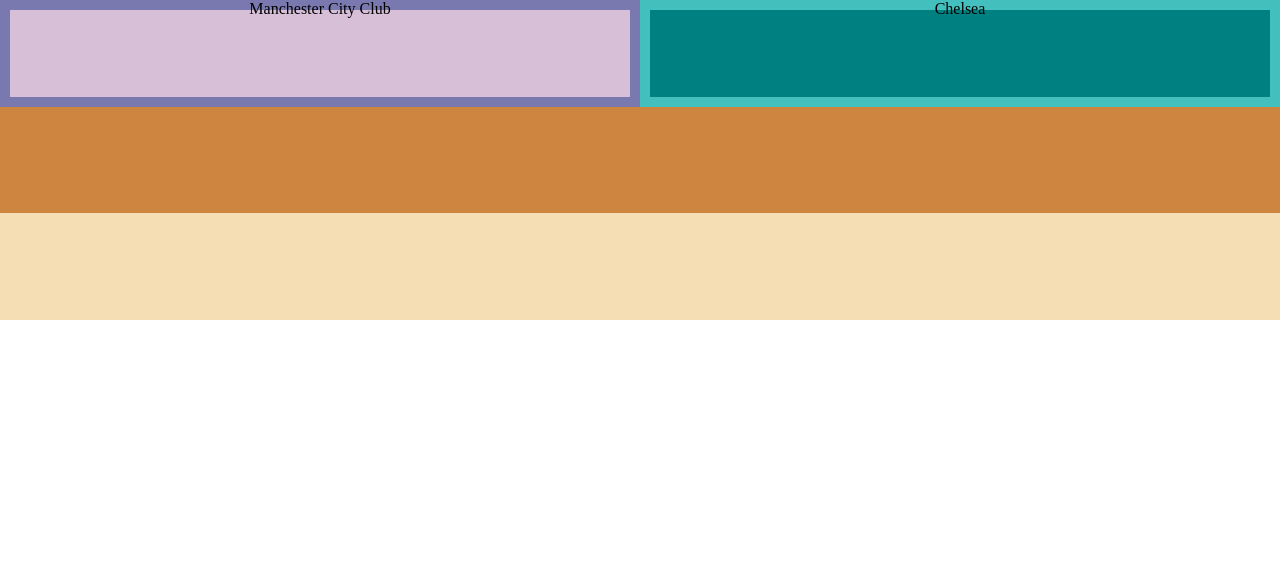
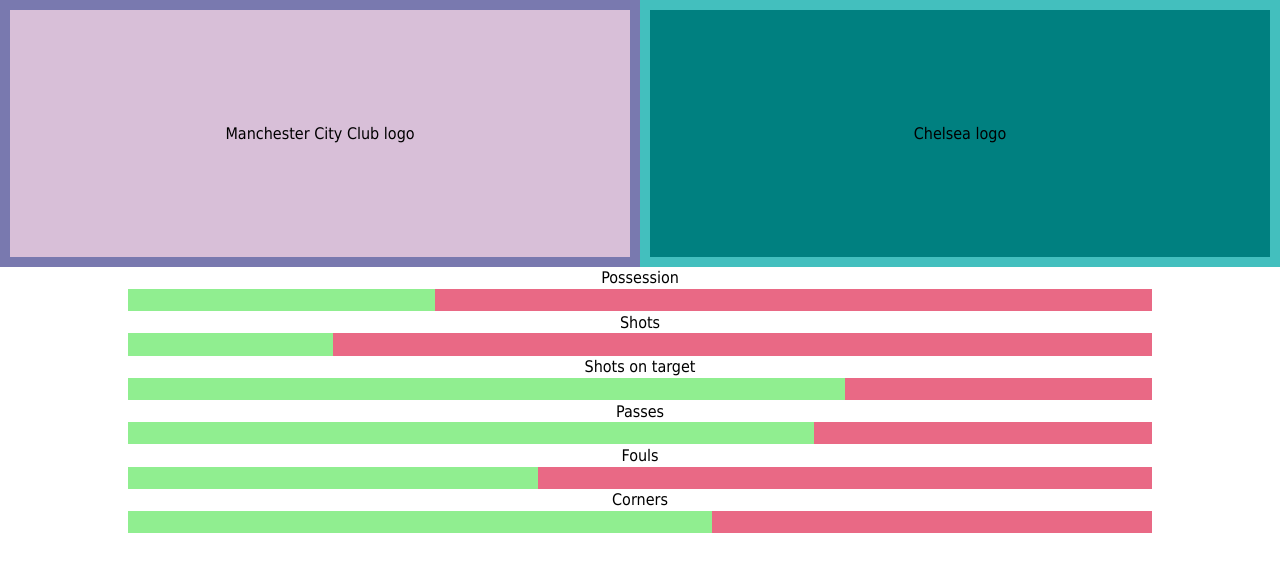
Before and after one commit to madkonti/football, a plain HTML site: page index.html in a window 1280 px wide. Drawn offline with Linux system fonts and the light colour scheme.

Commit message:
test commit

```diff
--- a/css/style.css
+++ b/css/style.css
@@ -1,13 +1,14 @@
 * {
 	margin: 0;
 	padding: 0;
+	font-family:Tahoma;
     list-style-type: none;
-	font-family: "Times New Roman";
     -webkit-margin-before: 0;
     -webkit-margin-after: 0;
     -webkit-margin-start: 0;
     -webkit-margin-end: 0;
 	-webkit-padding-start: 0;
+	text-align: center;
 
 }
 
@@ -17,13 +18,8 @@
 .container {
 display: flex;
 flex-direction: column;
-background-color: red;
 width: 100%;
-height: 20em;
-}
-
-.container div {
-
+height: 50em;
 }
 
 
@@ -34,8 +30,22 @@
 }
 
 .input {
+	flex: 1;
+	//background-color: rgb(191, 204, 218);
+}
+
+.stat {
+display: flex;
+flex-direction: column;
 flex: 1;
-background-color: peru;
+}
+
+.stat-title {
+	flex: 1;
+}
+
+.stat-value {
+	flex: 1;
 }
 
 .result {
@@ -47,10 +57,14 @@
 	flex: 1;
 }
 
+
+
+
 .team-one {
 background-color: thistle;
 box-shadow: 0 0 0 10px #7979af inset;
 }
+
 
 .team-two {
 	background-color: teal;
@@ -58,7 +72,90 @@
 }
 
 .logos p {
-text-align: center;
-line-height: inherit;
-vertical-align: 50%;
+	position: relative;
+	text-align: center;
+	left: 50%;
+	top: 50%;
+	transform: translate(-50%, -50%);
 }
+
+.stat-title {
+	display: flex;
+	align-items: center;
+	justify-content: center;
+}
+
+
+.stat-value {
+	display: flex;
+}
+
+
+.stat-breakdown {
+	display: flex;
+	width: 80%;
+	background-color: khaki;
+	margin: 0 auto;
+
+}
+
+.possession-1 {
+	width: 30%;
+	background-color: lightgreen;
+}
+
+.possession-2 {
+	width: 70%;
+	background-color: rgb(233, 105, 133);
+}
+
+
+.shots-1 {
+	width: 20%;
+	background-color: lightgreen;
+}
+
+.shots-2 {
+	width: 80%;
+	background-color: rgb(233, 105, 133);
+}
+
+.shotsontarget-1 {
+	width: 70%;
+	background-color: lightgreen;
+}
+
+.shotsontarget-2 {
+	width: 30%;
+	background-color: rgb(233, 105, 133);
+}
+
+.passes-1 {
+	width: 67%;
+	background-color: lightgreen;
+}
+
+.passes-2 {
+	width: 33%;
+	background-color: rgb(233, 105, 133);
+}
+
+.fouls-1 {
+	width: 40%;
+	background-color: lightgreen;
+}
+
+.fouls-2 {
+	width: 60%;
+	background-color: rgb(233, 105, 133);
+}
+
+.corners-1 {
+	width: 57%;
+	background-color: lightgreen;
+}
+
+.corners-2 {
+	width: 43%;
+	background-color: rgb(233, 105, 133);
+}
--- a/index.html
+++ b/index.html
@@ -28,27 +28,93 @@
     <div class="container">
       <div class="logos">
             <div class="team-one">
-                <p>Manchester City Club</p>
+                <p>Manchester City Club logo</p>
             </div>
             <div class="team-two">
-               <p>Chelsea</p>
+               <p>Chelsea logo</p>
             </div>
       </div>
 
+<div class="stat">
+
+<!-- start of statistics block -->
+
+    <div class="stat-title">
+    <span>Possession</span>
+    </div>
+    <div class="stat-value">
+        <div class="stat-breakdown">
+            <div class="possession-1"></div>
+            <div class="possession-2"></div>
+        </div>
+    </div>
+
+    <div class="stat-title">
+        <span>Shots</span>
+        </div>
+        <div class="stat-value">
+            <div class="stat-breakdown">
+                <div class="shots-1"></div>
+                <div class="shots-2"></div>
+            </div>
+        </div>
+
+
+
+    <div class="stat-title">
+        <span>Shots on target</span>
+        </div>
+        <div class="stat-value">
+            <div class="stat-breakdown">
+                <div class="shotsontarget-1"></div>
+                <div class="shotsontarget-2"></div>
+            </div>
+        </div>
+
+
+    <div class="stat-title">
+        <span>Passes</span>
+        </div>
+        <div class="stat-value">
+            <div class="stat-breakdown">
+                <div class="passes-1"></div>
+                <div class="passes-2"></div>
+            </div>
+        </div>
+
+
+
+        <div class="stat-title">
+            <span>Fouls</span>
+            </div>
+            <div class="stat-value">
+                <div class="stat-breakdown">
+                    <div class="fouls-1"></div>
+                    <div class="fouls-2"></div>
+                </div>
+            </div>
+
+
+            <div class="stat-title">
+                <span>Corners</span>
+                </div>
+                <div class="stat-value">
+                    <div class="stat-breakdown">
+                        <div class="corners-1"></div>
+                        <div class="corners-2"></div>
+                    </div>
+                </div>
+
+<!-- end of statistics block -->
+
+</div>
+
+
       <div class="input">
-            <div class="team-one">
 
-            </div>
-            <div class="team-two">
 
-            </div>
        </div>
 
-       <div class="result">
-            <div class="team-one"></div>
-             <div class="team-two"></div>
-
-         </div>
     </div>
 </body>
 
```
